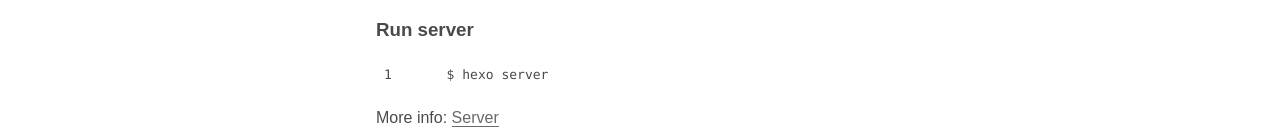
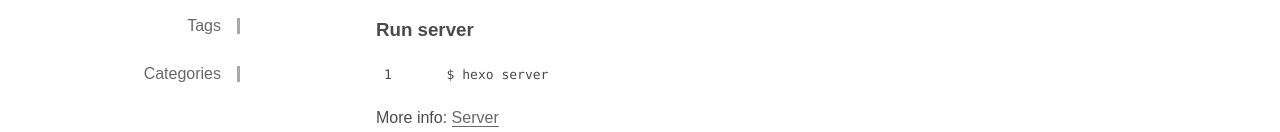
Before and after one commit to Caron-Galaxy/Caron-Galaxy.github.io, a plain HTML site: page 2025/01/15/hello-world/index.html in a window 1280 px wide. Shown: the part 425-557 px from the top of the page. Drawn offline with Linux system fonts and the light colour scheme; a small style sheet from the web is missing.

Commit message:
Site updated: 2025-01-16 20:16:45

```diff
--- a/2025/01/15/hello-world/index.html
+++ b/2025/01/15/hello-world/index.html
@@ -35,6 +35,14 @@
 
             <a href="/archives/" class="Btn">
               <li>Archive</li>
+            </a>
+
+            <a href="/tags/" class="Btn">
+              <li>Tags</li>
+            </a>
+
+            <a href="/categories/" class="Btn">
+              <li>Categories</li>
             </a>
 
         </ul>
```
Also changed, not shown: archives/2025/01/index.html (+8 -0 lines), archives/2025/index.html (+8 -0 lines), archives/index.html (+8 -0 lines), index.html (+8 -0 lines), tags/index.html (+8 -0 lines).
